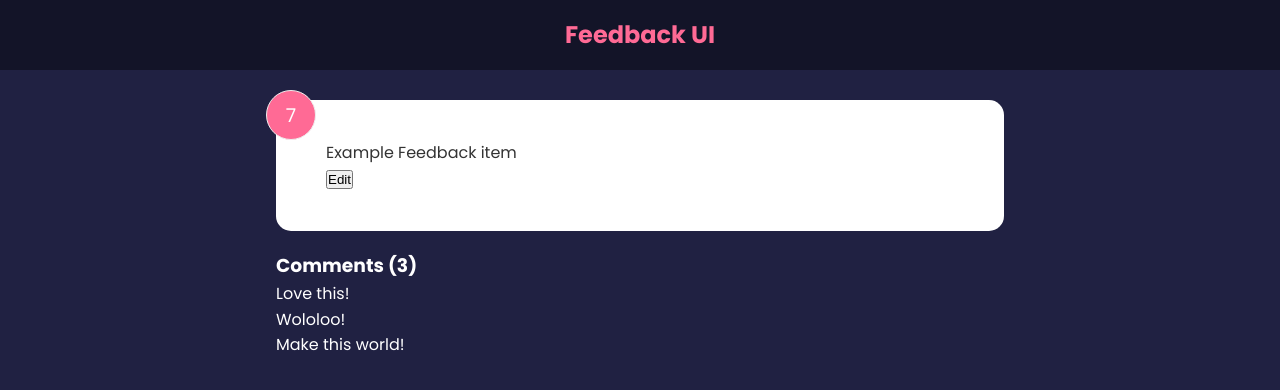
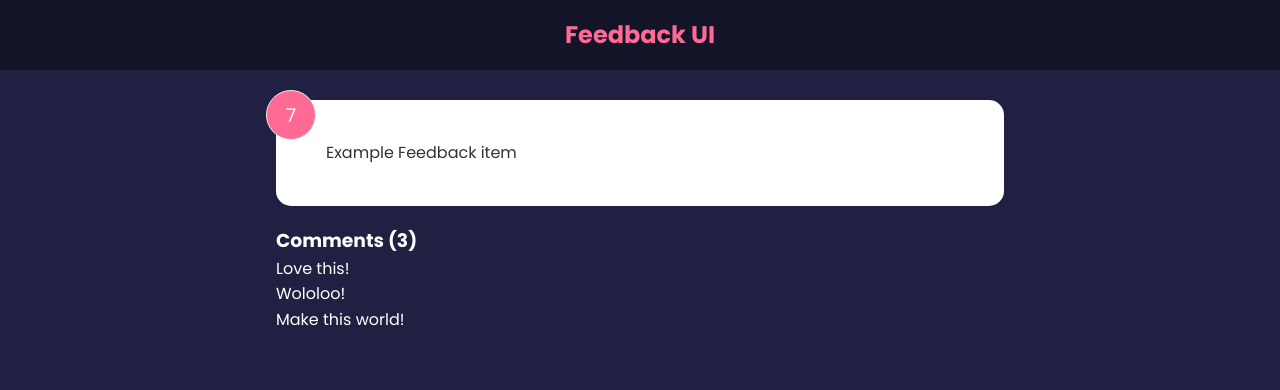
Before and after one commit to jesus1812s/feedback-app, a React (Create React App) app: page / in a window 1280 px wide. Shown: the top 390 px of the page. Built offline with nearby package versions, Linux system fonts and the light colour scheme.

Commit message:
cleaning code

```diff
--- a/src/components/FeedbackItem.jsx
+++ b/src/components/FeedbackItem.jsx
@@ -4,17 +4,10 @@ function FeedbackItem() {
   const [rating, setRating] = useState(7);
   const [text, setText] = useState('Example Feedback item');
 
-  const handleClick = () => {
-    setRating((prev) => {
-      return prev + 1;
-    });
-  };
-
   return (
     <div className="card">
       <div className="num-display">{rating}</div>
       <div className="text-display">{text}</div>
-      <button onClick={handleClick}>Edit</button>
     </div>
   );
 }
```
